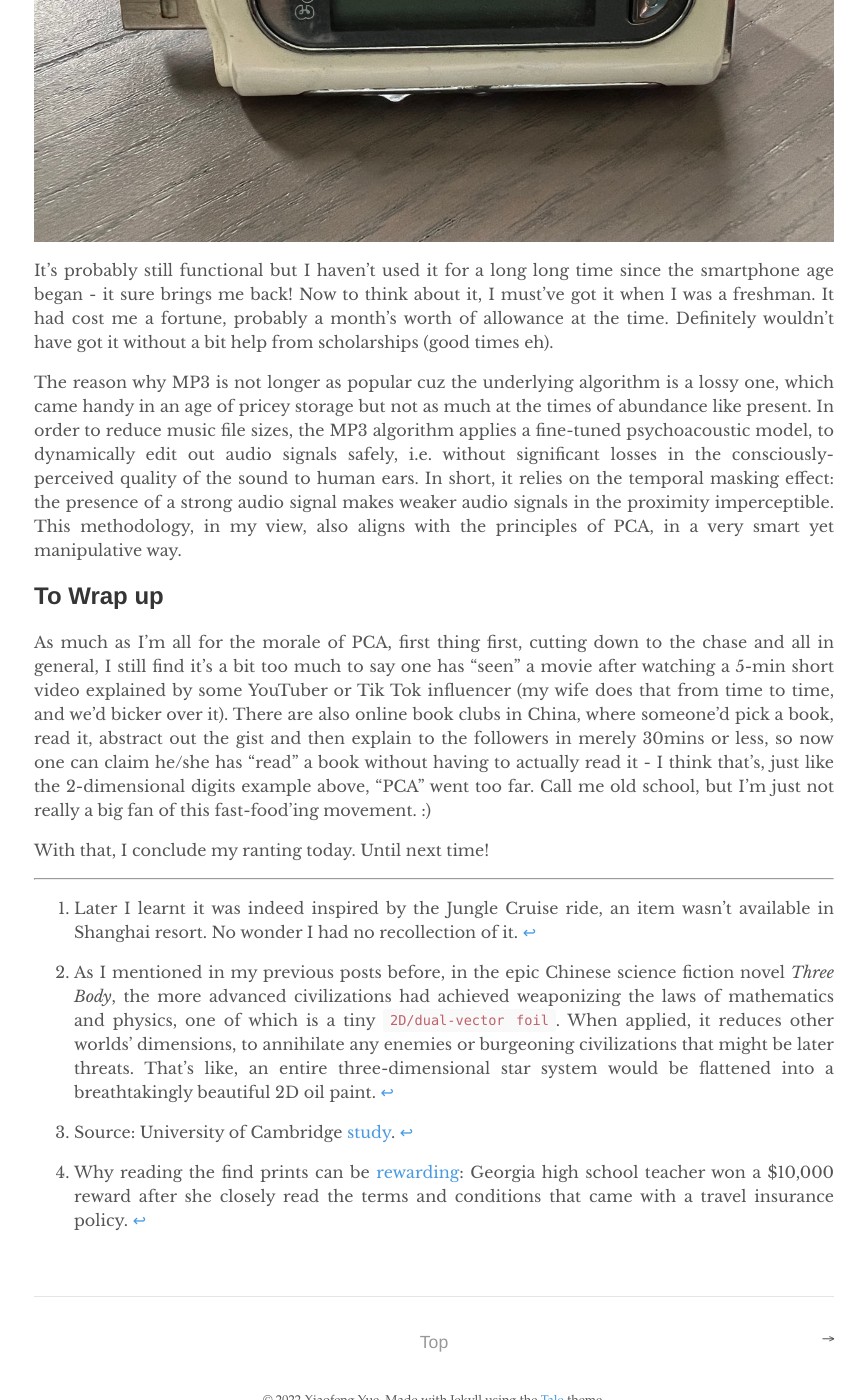
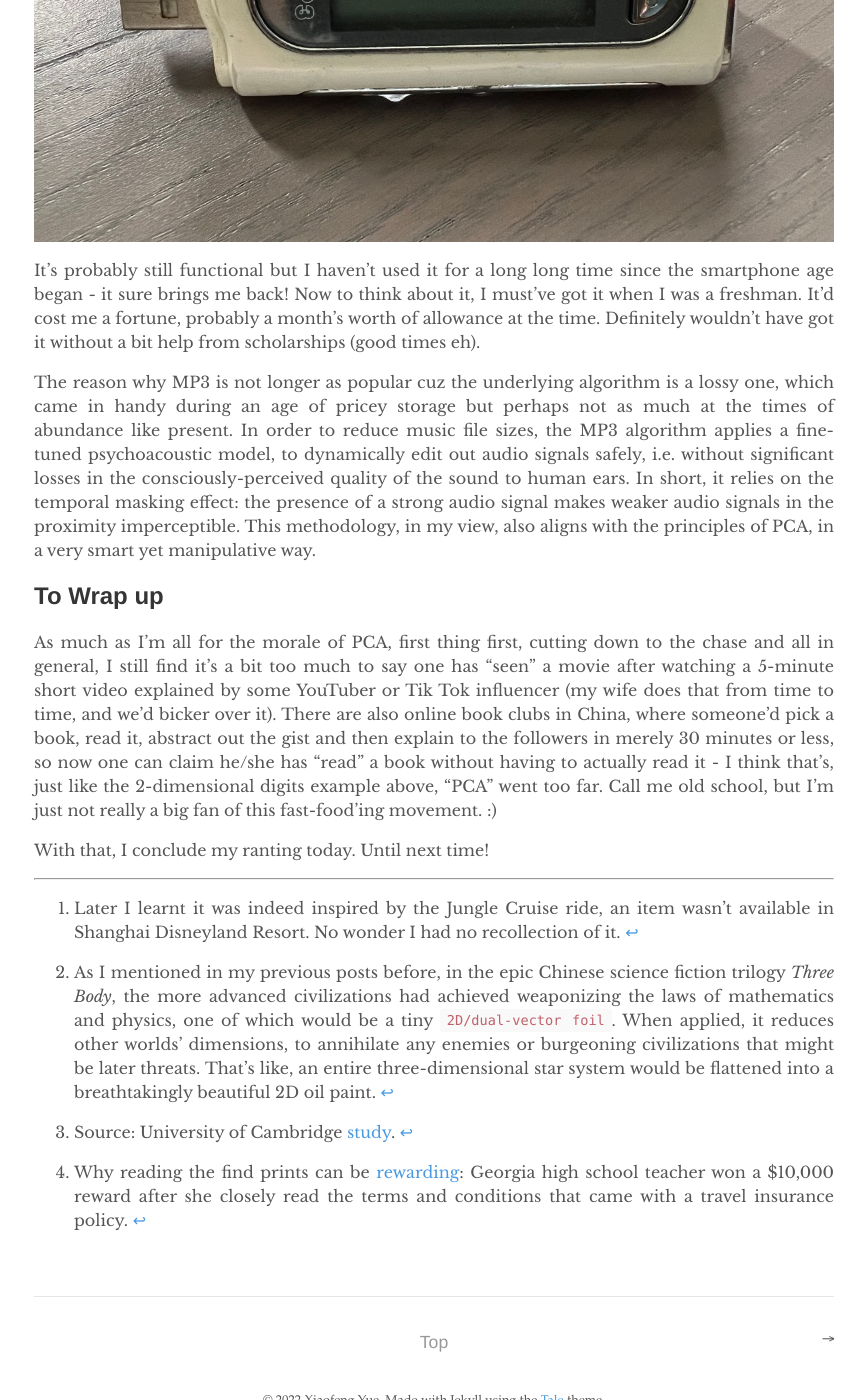
Before and after one commit to yuexiaofeng/yuexiaofeng.github.io, a Jekyll site: the page built from _posts/2022-05-07-ai-notes-pca.md, in a window 1280 px wide and 1400 px high, scrolled down 7288 px. Shown: the whole window, without its empty margins (206-1073 px from the left). Built offline with Jekyll 4.4.1, drawn with Linux system fonts in a browser that asks for light colours; some of the changed text lies outside the part shown.

Commit message:
More fine tune of pca post

````diff
--- a/_posts/2022-05-07-ai-notes-pca.md
+++ b/_posts/2022-05-07-ai-notes-pca.md
@@ -8,15 +8,15 @@
 
 Since when productions of 90-min movies had become a crime? <!--more-->
 
-It was a Friday night - the feeling of starting a weekend is simply great, especially cuz I'd been hella busy at work. After a good 15 minutes of selecting a movie, missus and I decided to watch [*Jungle Cruise*](https://www.imdb.com/title/tt0870154/) at our home theatre, courtesy of Disney+. The movie was OK I guess, well perhaps a bit more than OK since Emily Blunt was starring. But if I were to be snarky about it, I don't think it needed 2 hours to tell this seemingly extended Disneyland commercial[^fn1]. Just since when directors suddenly couldn't tell a good story within the good, old-fashioned 90 minutes frame? I get that with the inflation and all, producers may want the viewers to get the money's worth. But IMO, quality matters more than quantity here.
+It was a Friday night - the feeling of starting a weekend was simply great, especially cuz I'd been hella busy at work. After a good 15 minutes of selecting a movie, missus and I decided to watch [*Jungle Cruise*](https://www.imdb.com/title/tt0870154/) at our home theatre, courtesy of Disney+. The movie was OK I guess, well perhaps a bit more than OK since Emily Blunt was starring. But if I were to be snarky about it, I don't think it needed 2 hours to tell this seemingly extended Disneyland commercial[^fn1]. Just since when directors suddenly couldn't tell a good story within the good, old-fashioned 90 minutes frame? I get that with the inflation and all, producers may want the viewers to get the money's worth. But IMO, quality matters more than quantity here.
 
-I'm sure the original film rolls added up to way more than 120 minutes' worth, so with a little further editing of the no-so-important scenes, we could get roughly the same watching experience in 90mins, without losing much of the storyline (imagine the accumulated time it'd save for humanity. Ahem, Disney, take a moment!). That editing process, would be somewhat resonating with what I wanted to ramble today: **P**rincipal **C**omponent **A**nalysis(PCA), an algorithm that's widely used in AI and statistics.
+I'm sure the original film rolls added up to way more than 120 minutes' worth, so with a little further editing of the no-so-important scenes, we could get roughly the same watching experience in 90mins, without losing much of the storyline (imagine the accumulated time it'd save for humanity. Ahem, Disney, take a moment!). That editing process, would be somewhat resonating with what I wanted to ramble today: **P**rincipal **C**omponent **A**nalysis (PCA), an algorithm that's widely used in AI and statistics.
 
 ## The Problem
 
 So what is PCA? Why would we need it?
 
-Before answering these, let's recap what features are. As mentioned in the previous Iris flower example, a trait such as sepal length, is called a feature or attribute. In the original dataset in KNN [post]({%post_url 2022-03-26-ai-notes-knn%}), we were tracking 4 features, namely sepal length, sepal width, petal length and petal width. If we say each feature is a dimension, then this Iris dataset is a 4-dimensional one.
+Before answering these, let's recap what features are. As mentioned in the previous Iris flower example, a trait such as sepal length, is called a feature or attribute. In the original dataset in KNN [post]({%post_url 2022-03-26-ai-notes-knn%}), we were tracking 4 features, namely sepal length, sepal width, petal length and petal width. If we say each feature is a dimension, then this Iris dataset would be a 4-dimensional one.
 
 But that's a lot of data to compute when you have many entries, what if we can distill out a smaller dataset, without losing too much characteristics/representation of the data? Or as what Bezos might better put, how do we accomplish ~~more~~ roughly-the-same with less (#frugality)?
 
@@ -37,15 +37,15 @@
 
 As such, if we denote x-axis (horizontal) for feature 1, y-axis (vertical) for feature 2, then we'd have a classic 2D Cartesian coordinate plane, with data points in the form of (x, y), for feature 1 and feature 2 values respectively. If we simply drop all the values from feature 2, then all the points will "fall" on the x-axis since we now only have values from feature 1. Vice versa for dropping all the values from feature 1. Mathematically, we call this "fall" experience a "projection".
 
-The trick is, should we continue on the previous x/y axis projections, what if we find a new axis (line) for all the data points to project to, in a way that the maximum diversity / representation of the datasets is met? If we succeed in finding such a line as shown in the visual above, then we've reduced the data dimensionality from 2D -> 1D, cuz we can then use 1 axis instead of 2 to represent. Similarly, we could reduce N-dimensional datasets to N-1 ones.
+If we follow the ideas of the previous x/y axis projections, but instead find a new axis (line) for all the data points to project to, in a way that the maximum diversity / representation of the datasets is met - an example would be the blue line in the visual above. Then we've reduced the data dimensionality from 2D -> 1D, cuz we can then use 1 axis instead of 2 to represent. Similarly, we could reduce N-dimensional datasets to N-1 ones.
 
-Note that this particular 2D visual looks awfully like a linear regression problem but it is actually very different. In linear regression, the y-axis would be the function value instead of a peer feature. It's an entirely different scenario.
+Note that this particular 2D visual looks awfully like a linear regression problem but it's actually very different. In linear regression, the y-axis would be the function value instead of a peer feature. It's an entirely different scenario.
 
 In math, we use variance to denote the diversity of the data:
 
 ![variance](../assets/images/20220507/var.png)
 
-where μ denotes the average of the data. If we do a "demean" process that normalizes the data, then μ would become 0. So the variance formula would be even simpler to compute.
+where μ denotes the average of the data. If we do a "demean" process that normalizes the data, then μ would become 0. So the variance formula could be even simpler to compute.
 
 In this 2D example, if we denote `X` as the dataset, and `w` as the line/axis we so desire to find, which in this case would be a 2D vector. Then all of the data, after projection to this new `w` axis, together with the "demean" operation and some vector calculation, we'd end up a target function to maximize:
 
@@ -55,11 +55,11 @@
 
 ![var_wn](../assets/images/20220507/var_wn.png)
 
-To solve this, we'd need to employ a technique called gradient ascent, but I promised not to mention too much mathematical formulas so I'll stop here (citing Fermat's famous words here again: *I had a proof that was too large to fit in the margin.* :D).
+To solve this, we'd need to employ a technique called gradient ascent. Since I promised not to talk too much on mathematical formulas, I'll stop here (citing Fermat's famous words here again: *I had a proof that was too large to fit in the margin.* :D).
 
 ## The Wheel
 
-Luckily this has been shipped out of the box by many libraries, such as our beloved scikit-learn. I'm just gonna save a day's sweat implementing it from scratch (life is hard enough, let's not do everything the hard way..), and simply call the APIs for a demo.
+Luckily this has been shipped out of the box by many libraries, one of which would be our beloved scikit-learn. I'm just gonna save a day's sweat implementing it from scratch (life is hard enough, let's not do everything the hard way..), and simply call the APIs for a demo.
 
 I'll piggyback on my previous AzureML setup (local environments should work just the same), and load the Iris dataset with an one-liner:
 
@@ -78,7 +78,7 @@
 X_train, X_test, y_train, y_test = train_test_split(X, y, random_state=42)
 ```
 
-Taking a peek at the training dataset shape:
+Taking a peek at the training dataset's shape:
 
 ![iris_data_original](../assets/images/20220507/iris_data_original.png)
 
@@ -149,26 +149,26 @@
 
 > Aoccdrnig to a rscheearch at Cmabrigde Uinervtisy, it deosn't mttaer in waht oredr the ltteers in a wrod are, the olny iprmoetnt tihng is taht the frist and lsat ltteer be at the rghit pclae. The rset can be a toatl mses and you can sitll raed it wouthit porbelm. Tihs is bcuseae the huamn mnid deos not raed ervey lteter by istlef, but the wrod as a wlohe.
 
-Lots of people go further than that, like when reading an end-user license agreement (EULA) and other fine prints, most people would spend no more than 10 seconds before clicking the big "I Agree" button. We probably should read them though[^fn4]. :D
+Lots of people go further than that, like when reading an end-user license agreement (EULA) or other fine prints, most folks would spend no more than 10 seconds before clicking the big "I Agree" button. We probably should read them though[^fn4]. :D
 
 Aside from the visual perceptions, human brains have this similar ignoring mechanism for sounds too. MP3, for one, would be an algorithm that took advantage of this.
 
-Since my team works on audio AI, I have been diving a bit deeper into the audio encoding realm, which reminded me that I had this ancient MP3 player I bought eons ago. I managed to dig it out from our home vault this weekend. Surprisingly, with my constant relocations after college, it still has not lost (who knows, it might become a family heirloom!):
+Since my team works on audio AI, I've been wandering myself in the audio encoding realm from time to time, which reminded me that I had this antique MP3 player I bought eons ago. I managed to dig it out from our home vault over the weekend. Surprisingly, with my numerous relocations after college, it still has not lost (who knows, it might become a family heirloom!):
 
 ![mp3-player](../assets/images/20220507/old_mp3_player.jpg)
 
-It's probably still functional but I haven't used it for a long long time since the smartphone age began - it sure brings me back! Now to think about it, I must've got it when I was a freshman. It had cost me a fortune, probably a month's worth of allowance at the time. Definitely wouldn't have got it without a bit help from scholarships (good times eh).
+It's probably still functional but I haven't used it for a long long time since the smartphone age began - it sure brings me back! Now to think about it, I must've got it when I was a freshman. It'd cost me a fortune, probably a month's worth of allowance at the time. Definitely wouldn't have got it without a bit help from scholarships (good times eh).
 
-The reason why MP3 is not longer as popular cuz the underlying algorithm is a lossy one, which came handy in an age of pricey storage but not as much at the times of abundance like present. In order to reduce music file sizes, the MP3 algorithm applies a fine-tuned psychoacoustic model, to dynamically edit out audio signals safely, i.e. without significant losses in the consciously-perceived quality of the sound to human ears. In short, it relies on the temporal masking effect: the presence of a strong audio signal makes weaker audio signals in the proximity imperceptible. This methodology, in my view, also aligns with the principles of PCA, in a very smart yet manipulative way.
+The reason why MP3 is not longer as popular cuz the underlying algorithm is a lossy one, which came in handy during an age of pricey storage but perhaps not as much at the times of abundance like present. In order to reduce music file sizes, the MP3 algorithm applies a fine-tuned psychoacoustic model, to dynamically edit out audio signals safely, i.e. without significant losses in the consciously-perceived quality of the sound to human ears. In short, it relies on the temporal masking effect: the presence of a strong audio signal makes weaker audio signals in the proximity imperceptible. This methodology, in my view, also aligns with the principles of PCA, in a very smart yet manipulative way.
 
 ## To Wrap up
 
-As much as I'm all for the morale of PCA, first thing first, cutting down to the chase and all in general, I still find it's a bit too much to say one has "seen" a movie after watching a 5-min short video explained by some YouTuber or Tik Tok influencer (my wife does that from time to time, and we'd bicker over it). There are also online book clubs in China, where someone'd pick a book, read it, abstract out the gist and then explain to the followers in merely 30mins or less, so now one can claim he/she has "read" a book without having to actually read it - I think that's, just like the 2-dimensional digits example above, "PCA" went too far. Call me old school, but I'm just not really a big fan of this fast-food'ing movement. :)
+As much as I'm all for the morale of PCA, first thing first, cutting down to the chase and all in general, I still find it's a bit too much to say one has "seen" a movie after watching a 5-minute short video explained by some YouTuber or Tik Tok influencer (my wife does that from time to time, and we'd bicker over it). There are also online book clubs in China, where someone'd pick a book, read it, abstract out the gist and then explain to the followers in merely 30 minutes or less, so now one can claim he/she has "read" a book without having to actually read it - I think that's, just like the 2-dimensional digits example above, "PCA" went too far. Call me old school, but I'm just not really a big fan of this fast-food'ing movement. :)
 
 With that, I conclude my ranting today. Until next time!
 
 ---
-[^fn1]: Later I learnt it was indeed inspired by the Jungle Cruise ride, an item wasn't available in Shanghai resort. No wonder I had no recollection of it.
-[^fn2]: As I mentioned in my previous posts before, in the epic Chinese science fiction novel *Three Body*, the more advanced civilizations had achieved weaponizing the laws of mathematics and physics, one of which is a tiny `2D/dual-vector foil`. When applied, it reduces other worlds’ dimensions, to annihilate any enemies or burgeoning civilizations that might be later threats. That's like, an entire three-dimensional star system would be flattened into a breathtakingly beautiful 2D oil paint.
+[^fn1]: Later I learnt it was indeed inspired by the Jungle Cruise ride, an item wasn't available in Shanghai Disneyland Resort. No wonder I had no recollection of it.
+[^fn2]: As I mentioned in my previous posts before, in the epic Chinese science fiction trilogy *Three Body*, the more advanced civilizations had achieved weaponizing the laws of mathematics and physics, one of which would be a tiny `2D/dual-vector foil`. When applied, it reduces other worlds’ dimensions, to annihilate any enemies or burgeoning civilizations that might be later threats. That's like, an entire three-dimensional star system would be flattened into a breathtakingly beautiful 2D oil paint.
 [^fn3]: Source: University of Cambridge [study](https://www.mrc-cbu.cam.ac.uk/people/matt.davis/cmabridge/).
 [^fn4]: Why reading the find prints can be [rewarding](https://www.npr.org/2019/03/08/701417140/when-not-reading-the-fine-print-can-cost-your-soul): Georgia high school teacher won a $10,000 reward after she closely read the terms and conditions that came with a travel insurance policy.
````
Also changed, not shown: other parts of _posts/2022-05-07-ai-notes-pca.md (+4 -4 lines).
